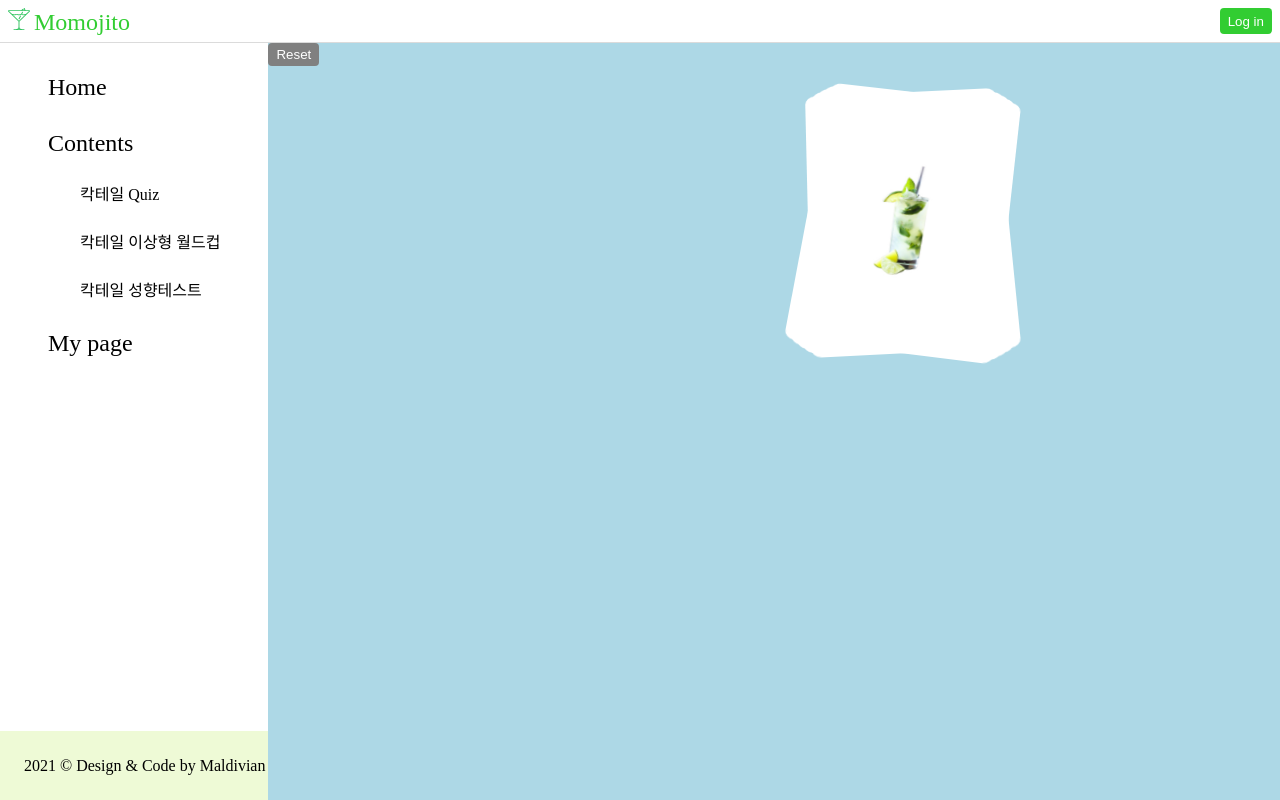
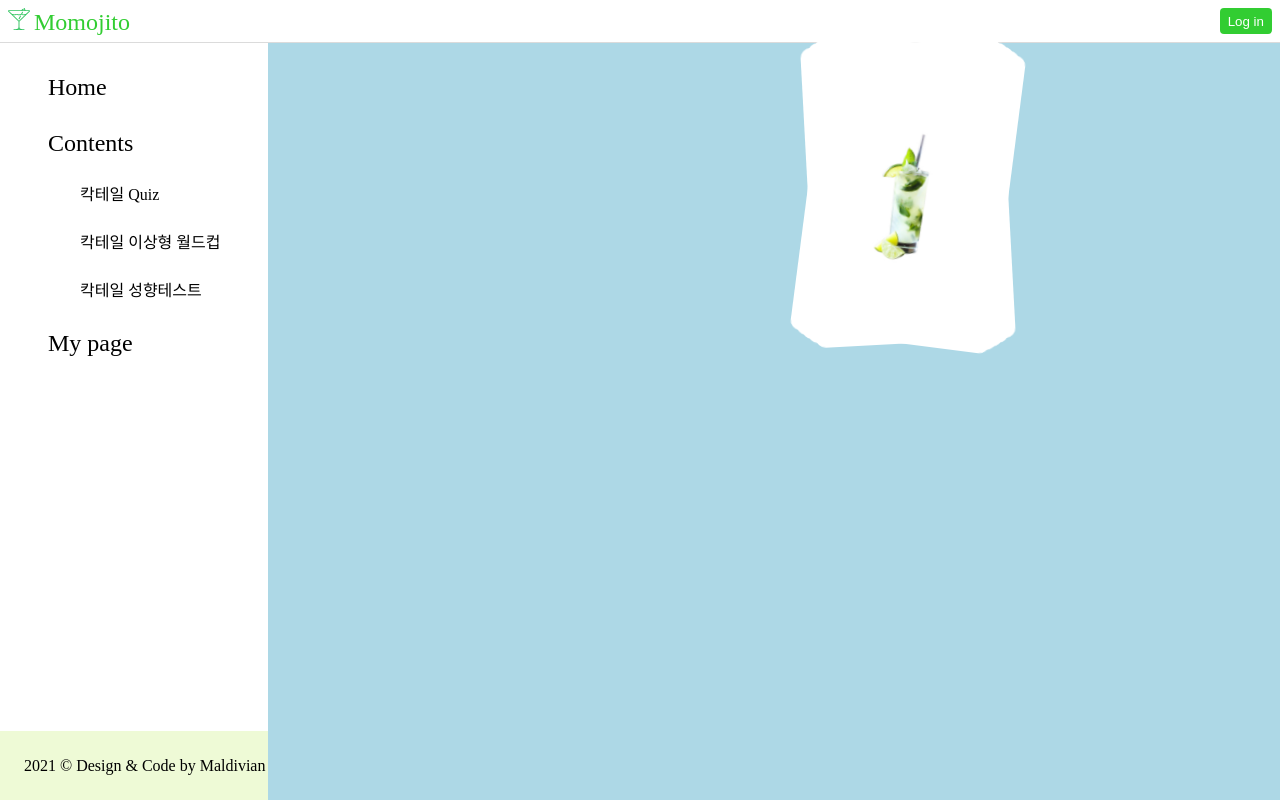
Before and after one commit to codestates/momojito_Client, a Next.js app: page /worldcup in a window 1280 px wide. Built offline with nearby package versions, Linux system fonts and the light colour scheme.

Commit message:
Finish carddealing

```diff
--- a/pages/worldcup.js
+++ b/pages/worldcup.js
@@ -5,22 +5,19 @@ import React, { useState, useReducer } from "react";
 import { useSprings, animated, interpolate } from "react-spring";
 import Button from "../components/Button";
 const Container = styled.div`
+  display: flex;
+  align-items: flex-start;
+  justify-content: center;
   background: lightblue;
   position: fixed;
-  overflow: hidden;
   width: 100%;
   height: 100%;
 `;
-const Outer = styled(animated.div)`
+const Card = styled(animated.div)`
   position: absolute;
   width: 100%;
   height: 100%;
   will-change: transform;
-  display: flex;
-  align-items: flex-start;
-  justify-content: center;
-`;
-const Inner = styled(animated.div)`
   background-color: white;
   background-size: auto 85%;
   background-repeat: no-repeat;
@@ -47,14 +44,10 @@ const to = (i) => ({
   x: 0,
   y: i * -4,
   scale: 1,
-  rot: -10 + Math.random() * 20,
+  rotate: -10 + Math.random() * 20,
   delay: i * 100,
 });
 const from = (i) => ({ x: 0, rot: 0, scale: 1.5, y: -1000 });
-const trans = (r, s) =>
-  `perspective(1500px) rotateX(30deg) rotateY(${
-    r / 10
-  }deg) rotateZ(${r}deg) scale(${s})`;
 const initialState = {
   deck: Array.from({ length: cards.length }, (_, i) => i),
   table: [],
@@ -66,22 +59,22 @@ function reducer(state, action) {
     case "deal":
       return {
         ...state,
-        deck: state.deck.slice(2),
-        table: state.deck.slice(0, 2),
+        deck: state.deck.slice(0, state.deck.length - 2),
+        table: state.deck.slice(state.deck.length - 2),
       };
     case "select_left":
       return {
         ...state,
-        deck: [...state.deck, state.table[0]],
+        deck: [state.table[0], ...state.deck],
         table: [],
-        leftGone: [...state.leftGone, state.table[0]],
+        rightGone: [...state.rightGone, state.table[1]],
       };
     case "select_right":
       return {
         ...state,
-        deck: [...state.deck, state.table[1]],
+        deck: [state.table[1], ...state.deck],
         table: [],
-        rightGone: [...state.rightGone, state.table[1]],
+        leftGone: [...state.leftGone, state.table[0]],
       };
     case "reset":
       return {
@@ -103,12 +96,29 @@ function Deck() {
   const [state, dispatch] = useReducer(reducer, initialState);
   React.useEffect(() => {
     set((i) => {
+      if (
+        state.deck.length === 1 &&
+        state.table.length === 0 &&
+        state.deck[0] == i
+      ) {
+        const x = 0;
+        const scale = 2;
+        const y = 200;
+        const rotate = 0;
+        return {
+          x,
+          y,
+          scale,
+          rotate,
+        };
+      }
       const isDeck = state.deck.includes(i);
       const isTableLeft = state.table.indexOf(i) === 0;
       const isTableRight = state.table.indexOf(i) === 1;
       const isLeftGone = state.leftGone.includes(i);
       const isRightGone = state.rightGone.includes(i);
       const w = window.innerWidth;
+      const scale = 1;
       const x = isDeck
         ? 0
         : isTableLeft
@@ -117,12 +127,16 @@ function Deck() {
         ? 200
         : isLeftGone
         ? -1000
-        : 1000;
+        : isRightGone
+        ? 1000
+        : 0;
       const y = isDeck ? 0 : 200;
+      const zIndex = state.deck.indexOf(i);
       return {
         x,
         y,
-        config: { friction: 50, tension: 500 },
+        zIndex,
+        scale,
       };
     });
   }, [state]);
@@ -140,19 +154,20 @@ function Deck() {
   return (
     <Container>
       <Button onClick={(e) => dispatch({ type: "reset" })}>Reset</Button>
-      {props.map(({ x, y, rot, scale }, i) => (
-        <Outer key={i} style={{ x, y }}>
-          <Inner
+      {props.map(({ x, y, rotate, scale, zIndex }, i) => (
+        <Card
+          key={i}
           onClick={(e) => {
-              console.log(i);
             handleClick(e, i);
           }}
           style={{
-              transform: interpolate([rot, scale], trans),
+            x,
+            y,
+            rotate,
+            scale,
             backgroundImage: `url(${cards[i]})`,
           }}
         />
-        </Outer>
       ))}
     </Container>
   );
@@ -165,34 +180,3 @@ export default function WorldCup() {
     </PageUtils>
   );
 }
-
-// const bind = useGesture(
-//   ({
-//     args: [index],
-//     down,
-//     delta: [xDelta],
-//     distance,
-//     direction: [xDir],
-//     velocity,
-//   }) => {
-//     const trigger = velocity > 0.2; // If you flick hard enough it should trigger the card to fly out
-//     const dir = xDir < 0 ? -1 : 1; // Direction should either point left or right
-//     if (!down && trigger) gone.add(index); // If button/finger's up and trigger velocity is reached, we flag the card ready to fly out
-//     set((i) => {
-//       if (index !== i) return; // We're only interested in changing spring-data for the current spring
-//       const isGone = gone.has(index);
-//       const x = isGone ? (200 + window.innerWidth) * dir : down ? xDelta : 0; // When a card is gone it flys out left or right, otherwise goes back to zero
-//       const rot = xDelta / 100 + (isGone ? dir * 10 * velocity : 0); // How much the card tilts, flicking it harder makes it rotate faster
-//       const scale = down ? 1.1 : 1; // Active cards lift up a bit
-//       return {
-//         x,
-//         rot,
-//         scale,
-//         delay: undefined,
-//         config: { friction: 50, tension: down ? 800 : isGone ? 200 : 500 },
-//       };
-//     });
-//     if (!down && gone.size === cards.length)
-//       setTimeout(() => gone.clear() || set((i) => to(i)), 600);
-//   }
-// );
```
Lines whose indentation alone changed are shown as unchanged.
